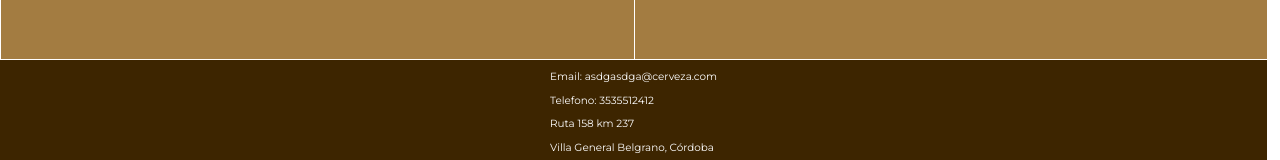
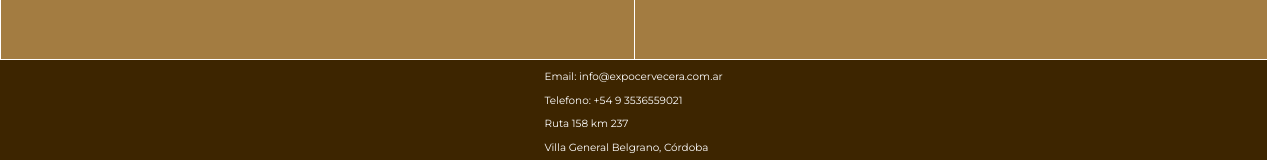
Before and after one commit to tatianadelsoglio/expocervecera, a React (Create React App) app: page / in a window 1280 px wide. Shown: the part 1988-2148 px from the top of the page. Built offline with nearby package versions, Linux system fonts and the light colour scheme.

Commit message:
cambios telefono y mail

```diff
--- a/src/App.js
+++ b/src/App.js
@@ -37,8 +37,8 @@ function App() {
       </body>
       <footer className="footer">
         <div className="contacto" id="contacto">
-          <p>Email: asdgasdga@cerveza.com</p>
-          <p>Telefono: 3535512412</p>
+          <p>Email: info@expocervecera.com.ar</p>
+          <p>Telefono: +54 9 3536559021</p>
           <p>Ruta 158 km 237</p>
           <p>Villa General Belgrano, Córdoba</p>
         </div>
```
